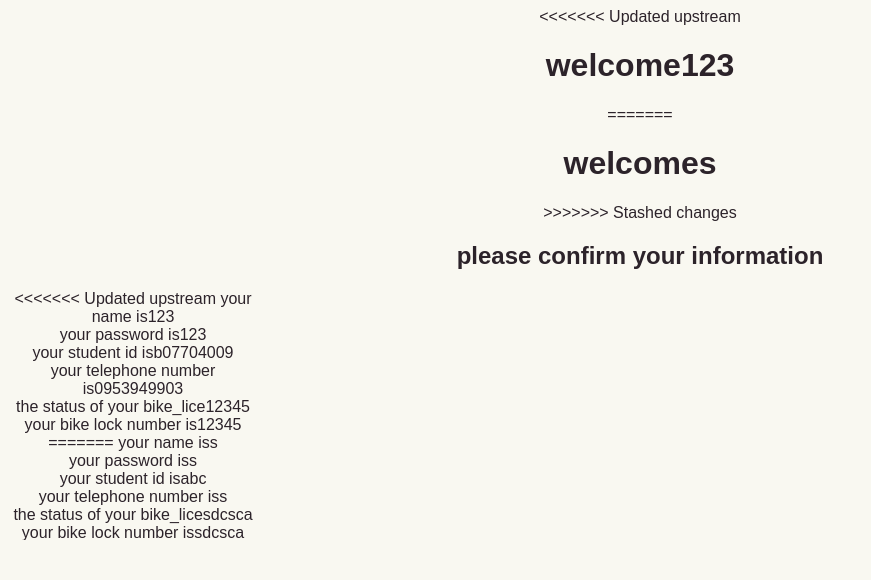
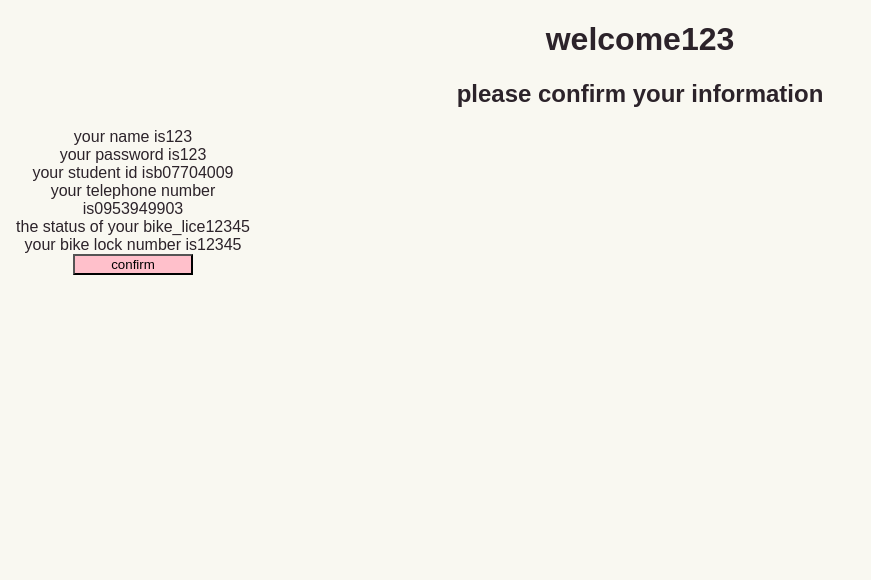
Before and after one commit to b07704009/108-1-PBC-final-group7, a Flask app: template templates/index3.html in a window 1280 px wide. Shown: the top 580 px of the page, without its empty margins (0-871 px from the left). Run offline with Flask 2, Linux system fonts and the light colour scheme; the template is opened without the code that fills it, so the values that code supplies are empty; parts of the project's set-up code (start-up, migrations or seed data) failed here and were passed over.

Commit message:
Update index3.html

```diff
--- a/templates/index3.html
+++ b/templates/index3.html
@@ -21,16 +21,11 @@
                  </style>
   </head>
   <body>
-<<<<<<< Updated upstream
     <h1>welcome123</h1>
-=======
-    <h1>welcomes</h1>
->>>>>>> Stashed changes
     <h2>please confirm your information</h2>
     <section>
       <section class="information check">
         <legend>
-<<<<<<< Updated upstream
           <label>your name is123</label>
         </legend>
         <legend>
@@ -47,24 +42,6 @@
         </legend>
         <legend>
           <label>your bike lock number is12345</label>
-=======
-          <label>your name iss</label>
-        </legend>
-        <legend>
-          <label>your password iss</label>
-        </legend>
-        <legend>
-          <label>your student id isabc</label>
-        </legend>
-        <legend>
-          <label>your telephone number iss</label>
-        </legend>
-        <legend>
-          <label>the status of your bike_licesdcsca</label>
-        </legend>
-        <legend>
-          <label>your bike lock number issdcsca</label>
->>>>>>> Stashed changes
         </legend>
         <div class="button" style="margin:0 auto; width:250px;">
           <input onclick="location.href='http://127.0.0.1:5000/entered'" style="width:120px; background-color:pink;" type="button" value="confirm">
```
